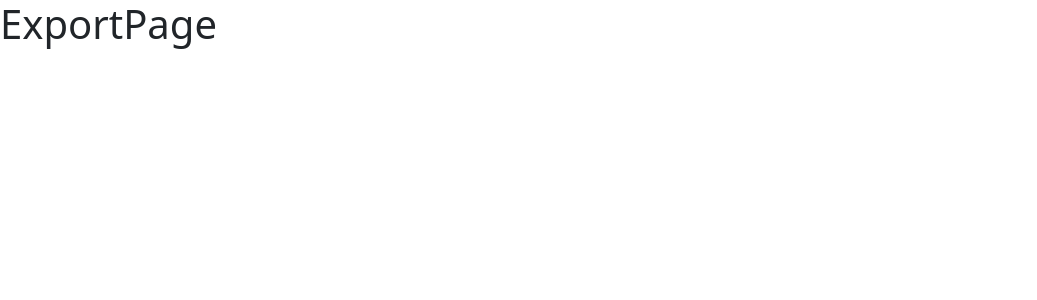
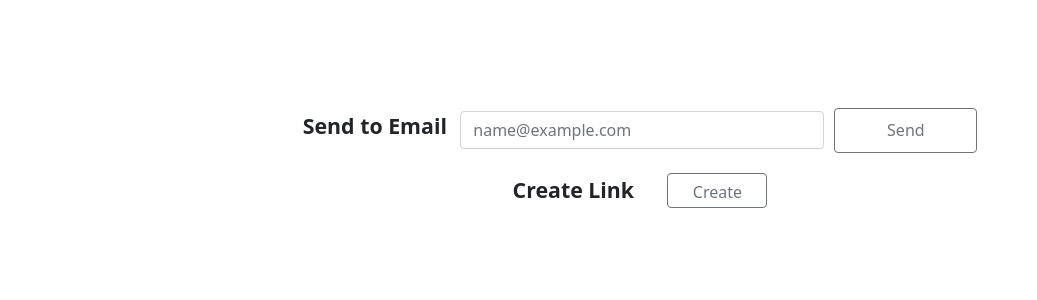
Before and after one commit to JackyXu-Cool/Team-2130-Machine-Learning-Roulette, a React (Create React App) app in the folder mlr_frontend/: page /export in a window 1280 px wide. Shown: the top 300 px of the page, without its empty margins (0-1037 px from the left). Built offline with nearby package versions, Linux system fonts and the light colour scheme.

Commit message:
export page finish

```diff
--- a/mlr_frontend/src/pages/ExportPage/ExportPage.css
+++ b/mlr_frontend/src/pages/ExportPage/ExportPage.css
@@ -0,0 +1,24 @@
+.export-main {
+    width: 100%;
+    margin-top: 100px;
+    display: flex;
+    flex-direction: column;
+}
+
+.export-element {
+    margin: auto;
+    display: flex;
+    height: 60px;
+    justify-content: center;
+    align-items: center;
+}
+
+.export-element label {
+    white-space: nowrap;
+    margin-right: 10pt;
+}
+
+.export-link-copied-text {
+    color: #D3D3D3;
+    margin-left: 10pt;
+}
--- a/mlr_frontend/src/pages/ExportPage/ExportPage.js
+++ b/mlr_frontend/src/pages/ExportPage/ExportPage.js
@@ -1,9 +1,42 @@
-import React from "react";
+import React, { useState } from "react";
+import Form from 'react-bootstrap/Form';
+import Button from 'react-bootstrap/Button';
+import './ExportPage.css';
 
 const ExportPage = () => {
+    const [email, setEmail] = useState("");
+    const [copied, setCopied] = useState(false);
+
+    function changeEmailInput(event) {
+        setEmail(event.target.value);
+    }
+
+    // TODO: use third party library such as SendGrid to send email to user
+    function handleSendEmail() {
+
+    }
+
+    function handleCopyToClipboard() {
+        navigator.clipboard.writeText(window.location.href);
+        setCopied(true);
+    }
+
     return (
-        <div>
-            <h1>ExportPage</h1>
+        <div className="export-main">
+            <div className="export-element">
+                <Form.Label style={{fontWeight: "600", fontSize: "16pt" }}>Send to Email</Form.Label>
+                <Form.Control type="email" name="userEmail" placeholder="name@example.com" onChange={changeEmailInput}/>
+                <Button variant="outline-secondary" style={{width: "250px", height: "45px", marginLeft: "10px"}} onClick={handleSendEmail}>
+                    Send
+                </Button>
+            </div>
+            <div className="export-element">
+                <label style={{fontWeight: "600", fontSize: "16pt" }}> Create Link </label>
+                <Button variant="outline-secondary" style={{width: "100px", height: "35px", marginLeft: "20px"}} onClick={handleCopyToClipboard}>
+                    Create
+                </Button>
+                {copied ? <label className="export-link-copied-text">Link successfully created and copied to clipboard</label> : null}
+            </div>
         </div>
     );
 };
```
